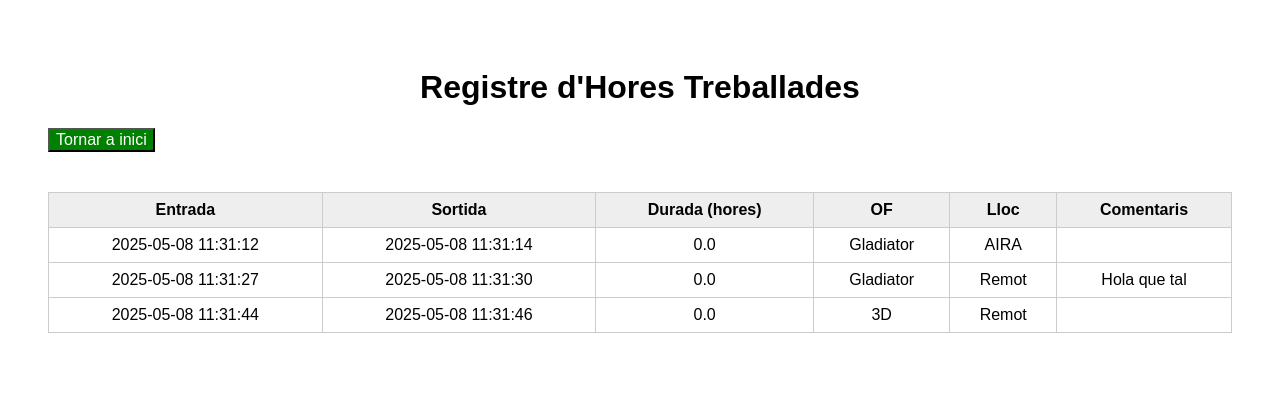
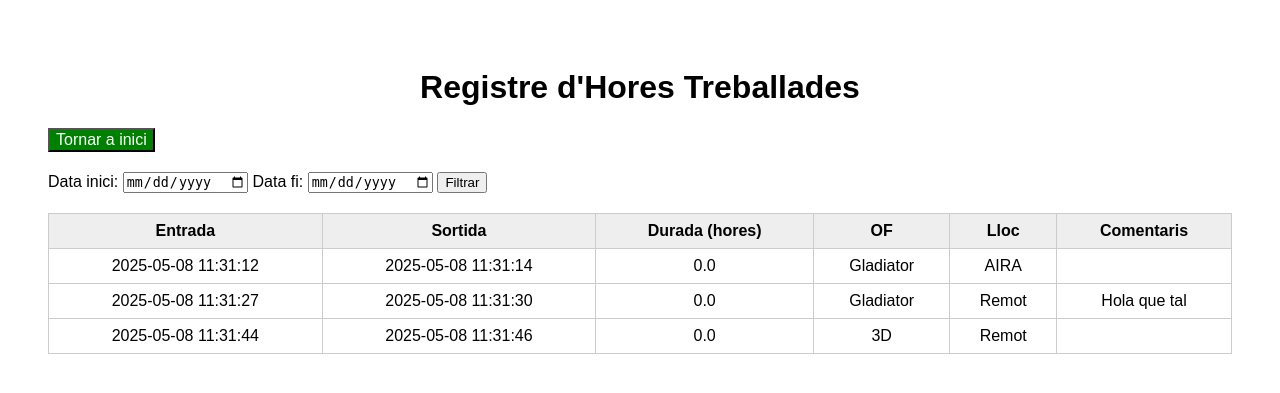
Before and after one commit to mmontanerm/control_hores, a Flask app: page /registre in a window 1280 px wide. Shown: the top 393 px of the page. Run offline with Flask 3, Linux system fonts and the light colour scheme.

Commit message:
Update registre.html

```diff
--- a/templates/registre.html
+++ b/templates/registre.html
@@ -19,6 +19,15 @@
             Tornar a inici
         </button>
     </a>
+
+    <form method="get" action="/registre">
+        <label>Data inici:</label>
+        <input type="date" name="data_inici" value="{{ data_inici }}">
+        <label>Data fi:</label>
+        <input type="date" name="data_fi" value="{{ data_fi }}">
+        <button type="submit">Filtrar</button>
+    </form>
+
 
     <table>
         <tr>
```
